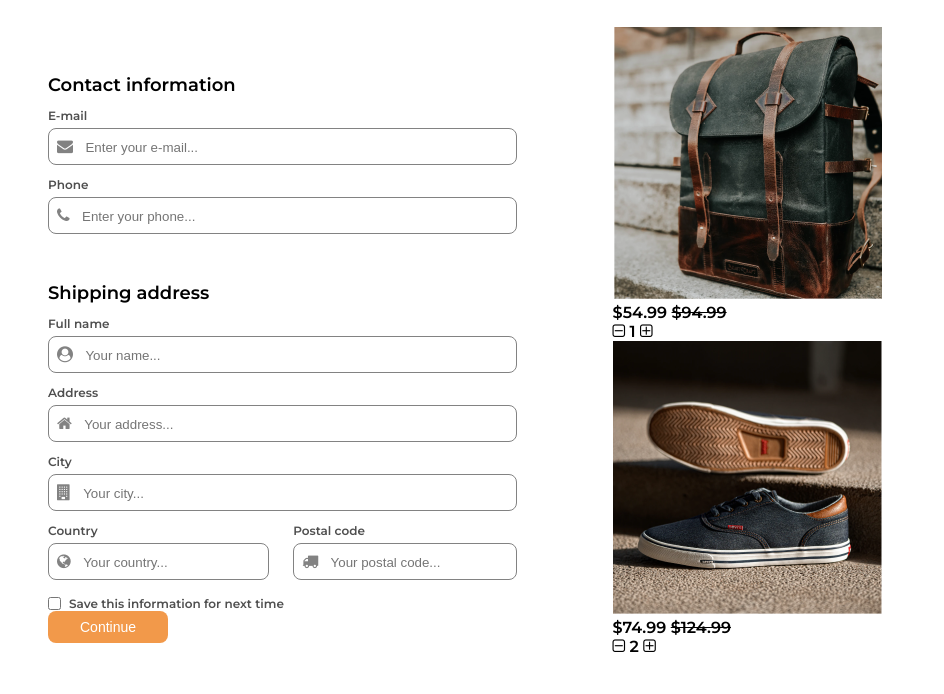
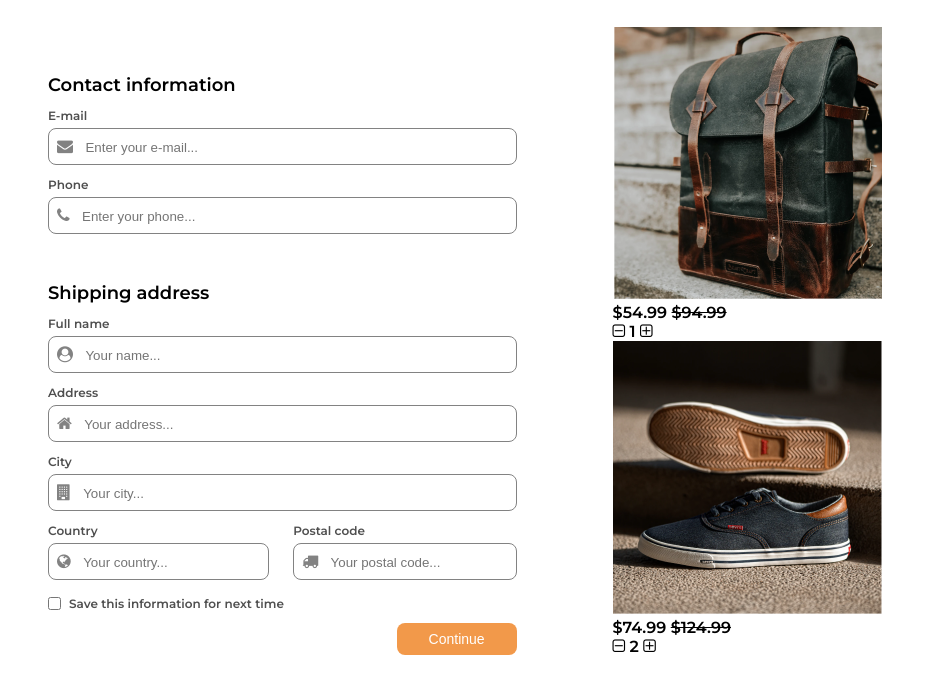
Before and after one commit to Weirdricc/checkout-page-master, a plain HTML site: page index.html in a window 1280 px wide. Shown: the part 66-760 px from the top of the page, without its empty margins (0-944 px from the left). Drawn offline with Linux system fonts and the light colour scheme.

Commit message:
Position continue button

```diff
--- a/index.html
+++ b/index.html
@@ -40,7 +40,7 @@
       <h1 class="big-text">Checkout</h1>
       <div class="checkout-wrap">
         <div class="form-wrap">
-          <form action="">
+          <form class="checkout-form" action="">
             <fieldset class="borderless">
               <legend class="form-legend">Contact information</legend>
               <label class="form-label" for="email">E-mail</label><br />
@@ -130,7 +130,12 @@
                 >Save this information for next time</label
               >
             </div>
-            <input class="button" type="submit" value="Continue" />
+            <input
+              id="continue-button"
+              class="button flex-col-right"
+              type="submit"
+              value="Continue"
+            />
           </form>
         </div>
         <div class="checkout-window">
--- a/style.css
+++ b/style.css
@@ -18,6 +18,7 @@ fieldset {
 }
 
 .button {
+  width: 120px;
   background-color: #f2994a;
   border-radius: 8px;
   color: white;
@@ -49,6 +50,15 @@ fieldset {
 
 .form-wrap {
   margin: 48px;
+}
+
+.checkout-form {
+  display: flex;
+  flex-direction: column;
+}
+
+.flex-col-right {
+  align-self: flex-end;
 }
 
 .checkout-window {
@@ -87,6 +97,10 @@ fieldset {
   margin-left: 24px;
 }
 
+#continue-button {
+  margin-top: 12px;
+}
+
 @media (max-width: 768px) {
   .checkout-wrap {
     flex-direction: column-reverse;
```
